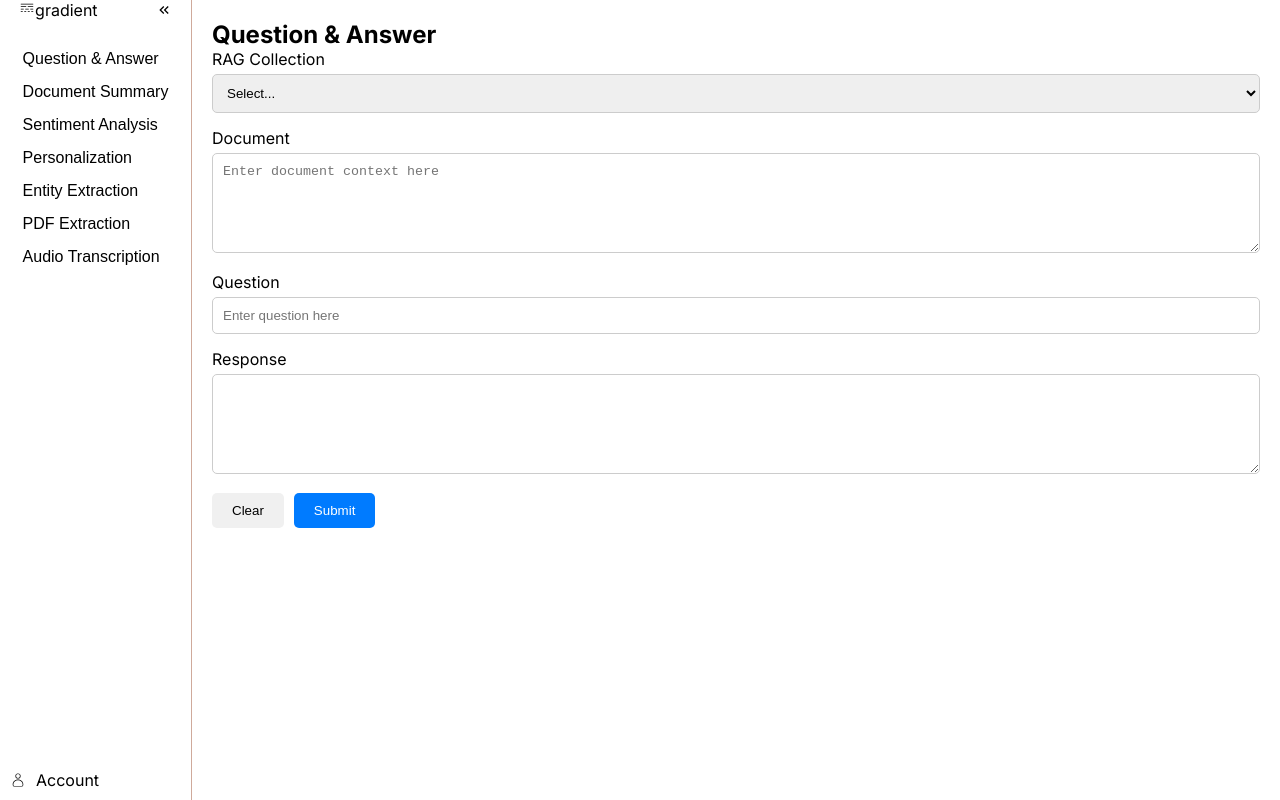
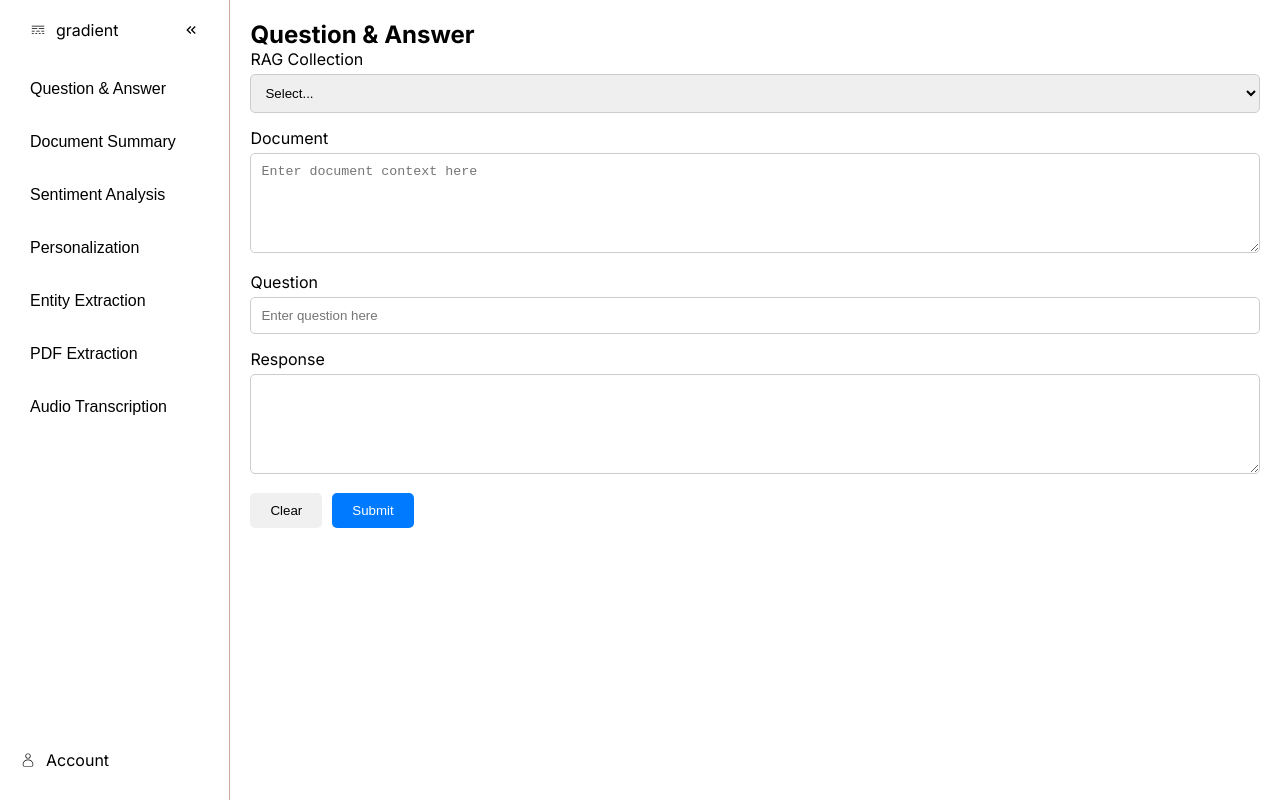
Before and after one commit to arkalal/Accelerator-Blocks---ScaleGen, a Next.js app: page / in a window 1280 px wide. Built offline with nearby package versions, Linux system fonts and the light colour scheme.

Commit message:
building UI

```diff
--- a/components/Content/Content.module.scss
+++ b/components/Content/Content.module.scss
@@ -1,4 +1,4 @@
 .Content {
-  width: 85%;
+  width: 82%;
   padding: 20px;
 }
--- a/components/Sidebar/Sidebar.module.scss
+++ b/components/Sidebar/Sidebar.module.scss
@@ -1,22 +1,28 @@
 .Sidebar {
-  width: 15%;
+  width: 18%;
   display: flex;
   flex-direction: column;
   justify-content: space-between;
   height: 100vh;
   border-right: 1px solid #cfaa9b;
+  padding: 20px 10px;
 
   .SidebarOption {
     display: flex;
     flex-direction: column;
-    align-items: center;
     gap: 30px;
 
     .SidebarHeader {
       display: flex;
       justify-content: space-between;
       align-items: center;
-      width: 80%;
+      margin: 0 20px;
+
+      .SidebarHeaderTitle {
+        display: flex;
+        align-items: center;
+        gap: 10px;
+      }
     }
 
     .SidebarBtns {
@@ -31,18 +37,20 @@
         outline: none;
         background-color: transparent;
         text-align: left;
+        width: 100%;
+        padding: 10px 20px;
+        cursor: pointer;
 
         &:hover {
           background-color: #ffd6cc;
-          padding: 10px 20px;
           border-radius: 10px;
         }
+      }
 
-        &.active {
-          background-color: #ffd6cc;
-          padding: 10px 20px;
-          border-radius: 10px;
-        }
+      .active {
+        background-color: #ffd6cc;
+        padding: 10px 20px;
+        border-radius: 10px;
       }
     }
   }
--- a/package.json
+++ b/package.json
@@ -13,6 +13,8 @@
     "react": "^18",
     "react-dom": "^18",
     "react-icons": "^5.2.1",
+    "react-redux": "^9.1.2",
+    "redux": "^5.0.1",
     "sass": "^1.77.6"
   },
   "devDependencies": {
```
Also changed, not shown: 1 other file (tests, documents, lock files or other folders).
